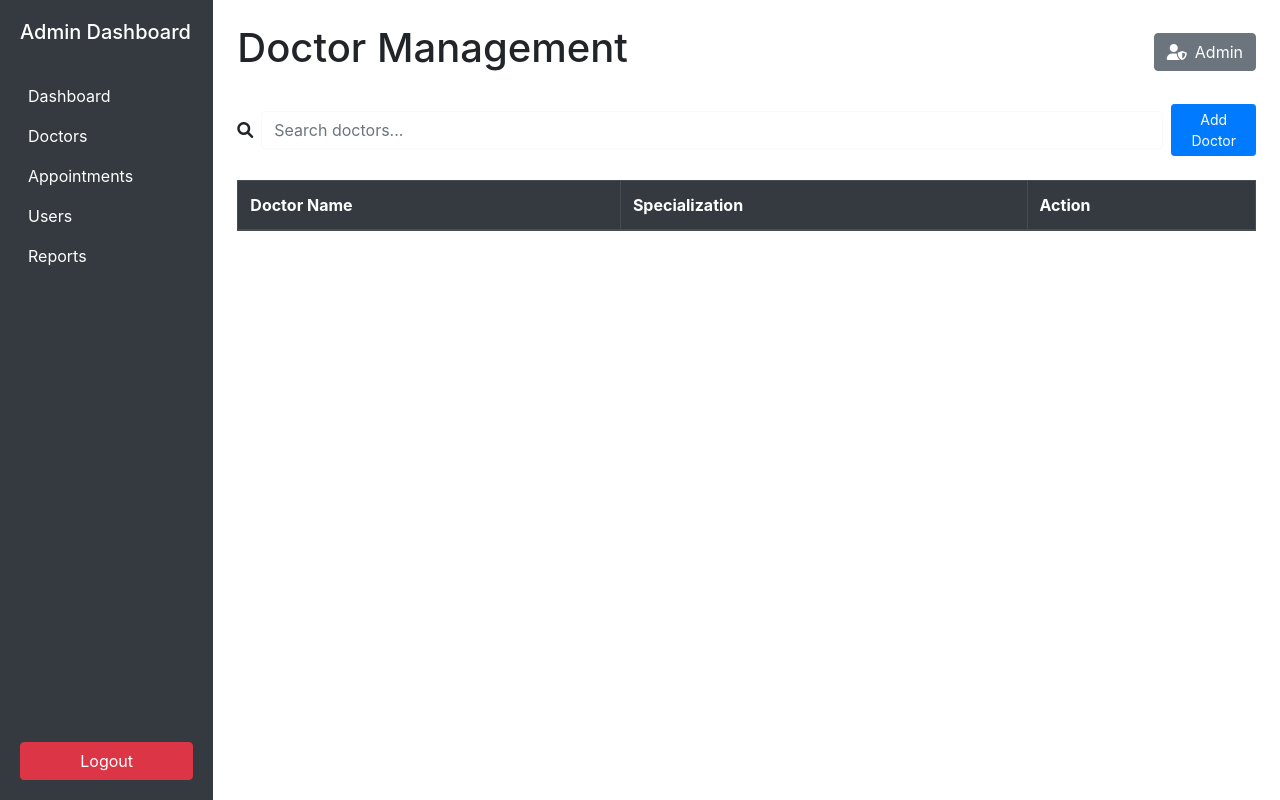
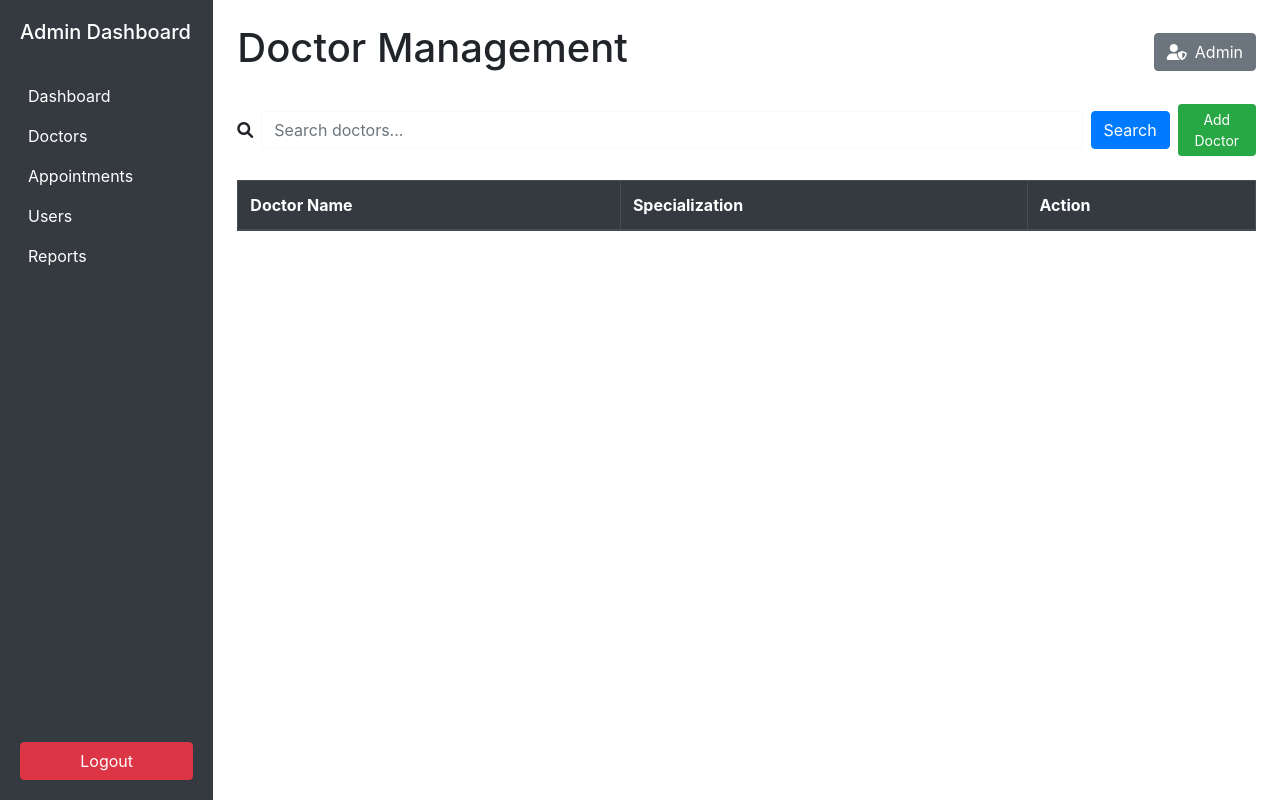
Before and after one commit to amritheshsiva/hospital_management, a Django app: page /doctors in a window 1280 px wide. Run offline with Django 4.2, Linux system fonts and the light colour scheme; data that the repository does not hold is empty; some libraries are stand-ins or nearby versions.

Commit message:
doctor page filter

```diff
--- a/Admin/adminside/adminapp/templates/doctors.html
+++ b/Admin/adminside/adminapp/templates/doctors.html
@@ -22,12 +22,20 @@
                 <h1>Doctor Management</h1>
                 <button class="btn btn-secondary ml-auto"><i class="fas fa-user-shield mr-2"></i>Admin</button>
             </div>
-            <div class="d-flex align-items-center mb-4">
+            <!-- <div class="d-flex align-items-center mb-4">
                 <i class="fa-solid fa-magnifying-glass mr-2 "></i>
                 <input class="form-control border-light mr-2"  type="search" placeholder="Search doctors...">
                 <a href="add" class="btn btn-sm btn-primary">Add Doctor</a>
-            </div>
-
+            </div> -->
+            <form method="GET">
+                <div class="d-flex align-items-center mb-4">
+                    <i class="fa-solid fa-magnifying-glass mr-2"></i>
+                    <input
+                    class="form-control border-light mr-2" type="search" name="q" placeholder="Search doctors..." value="{{ request.GET.q }}">
+                    <button class="btn btn-primary mr-2" type="submit">Search</button>
+                    <a href="add" class="btn btn-sm btn-success">Add Doctor</a>
+                </div>
+            </form>
 
             <!-- Table -->
             <div class="table-responsive">
@@ -39,46 +47,18 @@
                         <th>Action</th>
                     </tr>
                 </thead>
-                {%for doctors in doc_list%}
                 <tbody class="table-group-divider">
+                    {%for doctors in doc_list%}
                     <tr>
                         <td>{{doctors.name}}</td>
                         <td>{{doctors.Specialization}}</td>
                         <td>
                             <a href="{% url 'docprofile' doctors.id %}" class="btn btn-sm btn-primary">View </a>
                             <button class="btn btn-sm btn-warning">Edit</button>
-                            <button class="btn btn-sm btn-danger">Delete</button>
+                           <a href="/deletedoctor/{{ doctors.id }}" class="btn btn-sm btn-danger" onclick="return confirm('Are you sure to delete?')">Delete</a>
                         </td>
                     </tr>
                          {% endfor %}
-
-                    <!-- <tr>
-                        <td>Dr. Ansila</td>
-                        <td>General Medicine</td>
-                        <td>
-                            <button class="btn btn-sm btn-primary">View</button>
-                            <button class="btn btn-sm btn-warning">Edit</button>
-                            <button class="btn btn-sm btn-danger">Delete</button>
-                        </td>
-                    </tr>
-                    <tr>
-                        <td>Dr. Rahul</td>
-                        <td>Pediatrics</td>
-                        <td>
-                            <button class="btn btn-sm btn-primary">View</button>
-                            <button class="btn btn-sm btn-warning">Edit</button>
-                            <button class="btn btn-sm btn-danger">Delete</button>
-                        </td>
-                    </tr>
-                    <tr>
-                        <td>Dr. Riya</td>
-                        <td>Neurology</td>
-                        <td>
-                            <button class="btn btn-sm btn-primary">View</button>
-                            <button class="btn btn-sm btn-warning">Edit</button>
-                            <button class="btn btn-sm btn-danger">Delete</button>
-                        </td>
-                    </tr> -->
                 </tbody>
             </table>
             </div>
--- a/Admin/adminside/adminapp/views.py
+++ b/Admin/adminside/adminapp/views.py
@@ -43,9 +43,21 @@ def home(request):
     appointment_count=Booking.objects.count()
     return render(request,"home.html",{'user_count': user_count,'doctor_count': doctor_count,'appointment_count':appointment_count})
 
+# def doc(request):
+#     doc_list=Doctor.objects.all()
+#     return render(request,'doctors.html',{'doc_list':doc_list})
+from django.db.models import Q
 def doc(request):
-    doc_list=Doctor.objects.all()
-    return render(request,'doctors.html',{'doc_list':doc_list})
+    query = request.GET.get('q')
+    if query:
+        doc_list = Doctor.objects.filter(
+            Q(name__icontains=query) |
+            Q(Specialization__icontains=query)
+        )
+    else:
+        doc_list = Doctor.objects.all()
+
+    return render(request, 'doctors.html', {'doc_list': doc_list})
 
 def appointment(request):
     booking_list=Booking.objects.select_related('doctor', 'patient')
@@ -90,7 +102,10 @@ def add(request):
         )
     return render(request, 'doctor_add.html')
 
-
+def delete_doctor(request, id):
+    doctor = Doctor.objects.get(id=id)
+    doctor.delete()
+    return redirect('/doctors')
 def edit(request):
     return render(request,'doctor_edit.html')
 def docprofile(request, id):
--- a/Admin/adminside/adminside/urls.py
+++ b/Admin/adminside/adminside/urls.py
@@ -14,6 +14,7 @@ urlpatterns = [
     path('docedit',views.edit),
     # path('docprofile',views.docprofile),
     path('docprofile/<int:id>', views.docprofile, name='docprofile'),
+    path('deletedoctor/<int:id>', views.delete_doctor, name='deletedoctor'),
 
 
 
```
